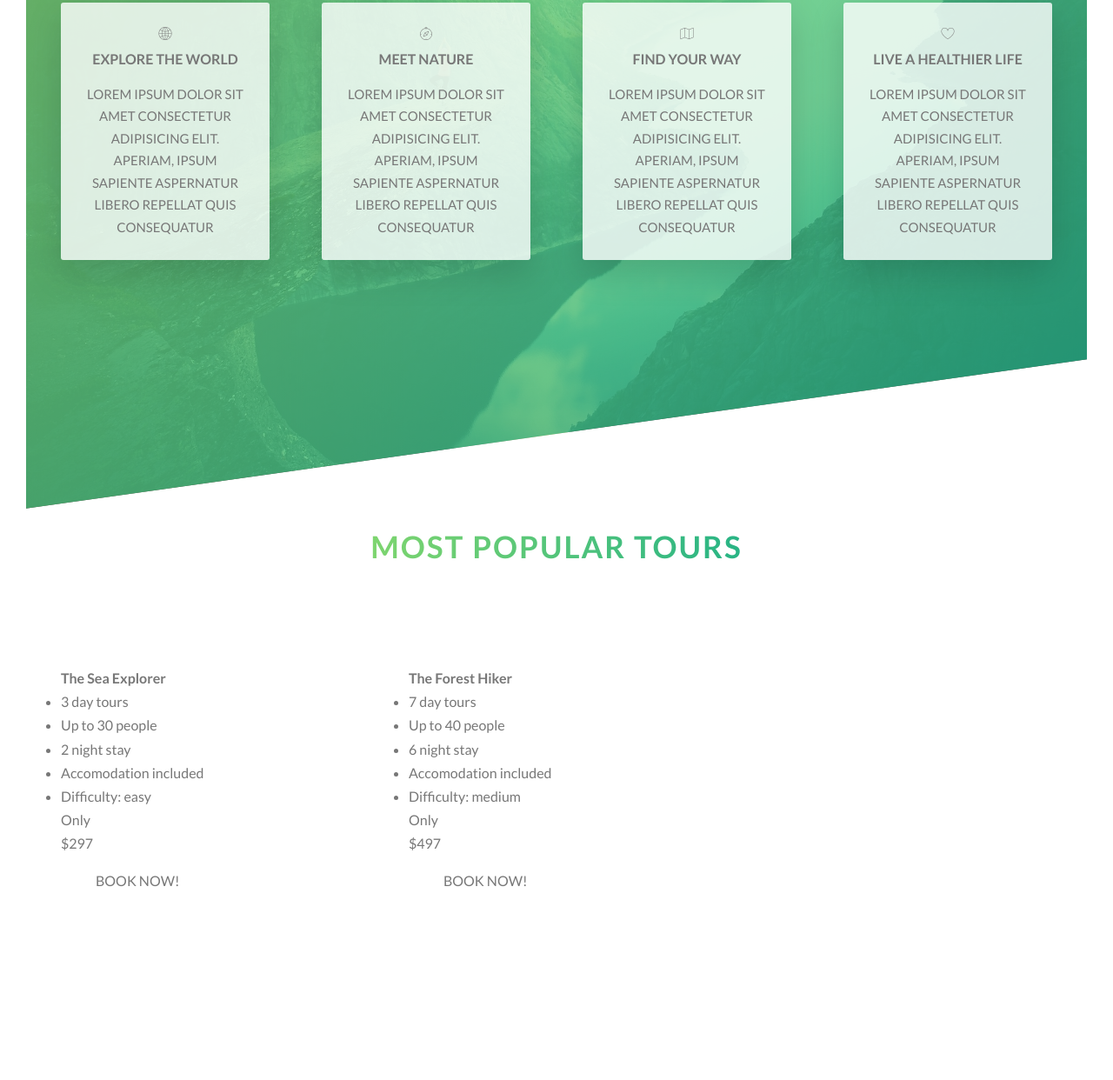
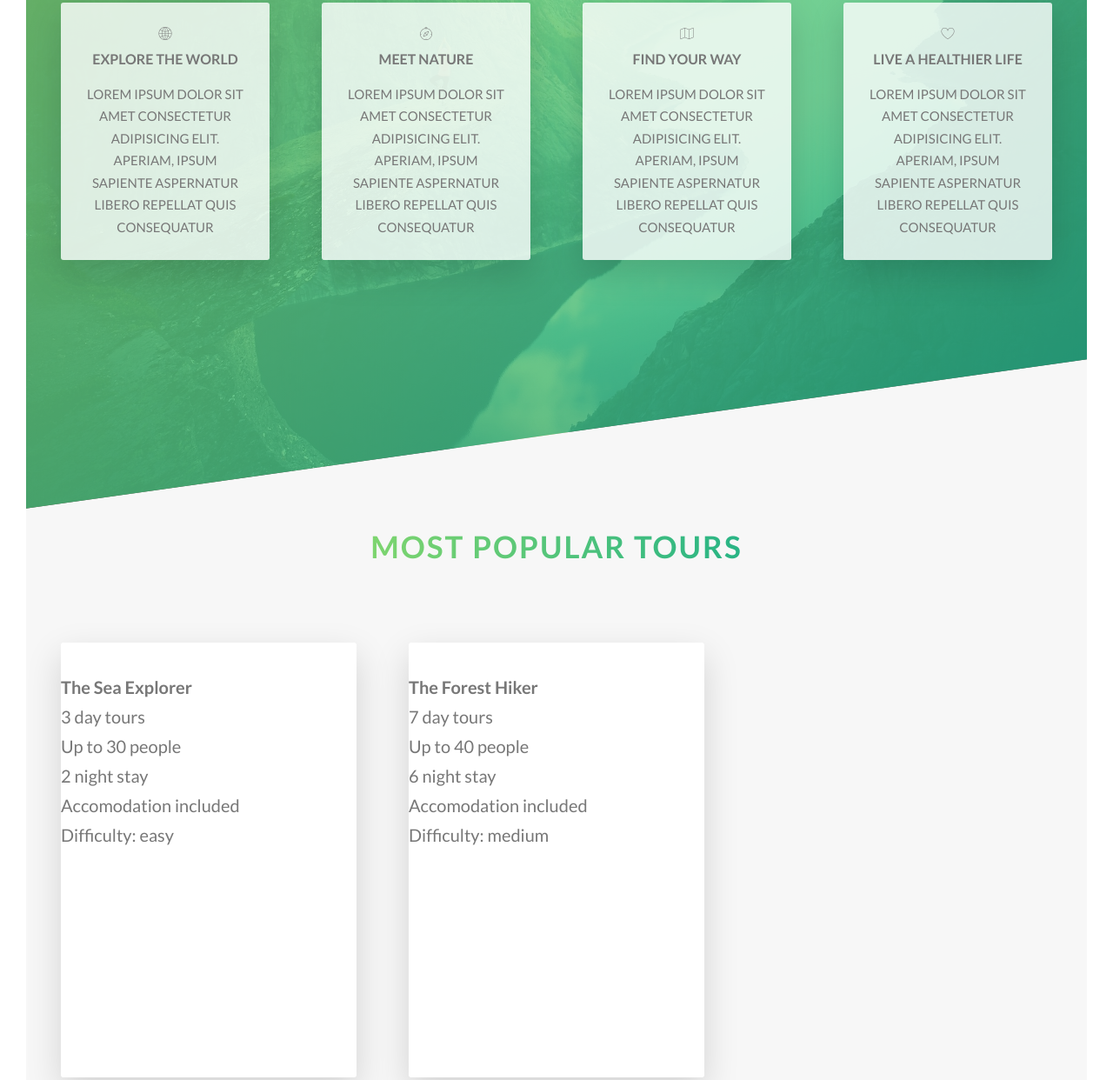
Before and after one commit to xiaowulang-turbo/advanced-css-course, a website: page Natours/starter/index.html in a window 1280 px wide. Shown: the part 1708-2950 px from the top of the page at 87% size. Drawn offline with Linux system fonts and the light colour scheme.

Commit message:
style: Format CSS for consistency and readability

```diff
--- a/Natours/starter/css/style.css
+++ b/Natours/starter/css/style.css
@@ -71,7 +71,7 @@ body {
 }
 
 body {
-    font-family: 'Lato', sans-serif;
+  font-family: "Lato", sans-serif;
   font-weight: 400;
   font-size: 1.6rem;
   line-height: 1.7;
@@ -124,8 +124,7 @@ body {
   margin-bottom: 1.5rem;
 }
 
-.btn:link,
-.btn:visited {
+.btn:link, .btn:visited {
   text-transform: uppercase;
   text-decoration: none;
   padding: 1.5rem 4rem;
@@ -147,7 +146,7 @@ body {
   color: #777;
 }
 .btn::after {
-    content: '';
+  content: "";
   display: inline-block;
   height: 100%;
   width: 100%;
@@ -170,8 +169,7 @@ body {
   animation-fill-mode: backwards;
 }
 
-.btn-text:link,
-.btn-text:visited {
+.btn-text:link, .btn-text:visited {
   font-size: 1.6rem;
   color: #55c57a;
   display: inline-block;
@@ -252,14 +250,54 @@ body {
   display: block;
 }
 
+.card {
+  perspective: 150rem;
+  -moz-perspective: 150rem;
+  position: relative;
+  height: 50rem;
+}
+.card__side {
+  background-color: orangered;
+  font-size: 2rem;
+  height: 50rem;
+  transition: all 0.8s ease;
+  position: absolute;
+  top: 0;
+  left: 0;
+  width: 100%;
+  height: 100%;
+  backface-visibility: hidden;
+  border-radius: 3px;
+  overflow: hidden;
+  box-shadow: 0 1.5rem 4rem rgba(0, 0, 0, 0.15);
+}
+.card__side--front {
+  background-color: #fff;
+}
+.card__side--back {
+  transform: rotateY(180deg);
+}
+.card__side--back-1 {
+  background-image: linear-gradient(to right bottom, #ffb92a, #ff7730);
+}
+.card__side--back-2 {
+  background-image: linear-gradient(to right bottom, #2998ff, #5643fa);
+}
+.card__side--back-3 {
+  background-image: linear-gradient(to right bottom, #2998ff, #5643fa);
+}
+.card:hover .card__side--front {
+  box-shadow: 0 1.5rem 4rem rgba(0, 0, 0, 0.15);
+  transform: rotateY(-180deg);
+}
+.card:hover .card__side--back {
+  box-shadow: 0 1.5rem 4rem rgba(0, 0, 0, 0.15);
+  transform: rotateY(0);
+}
+
 .header {
   height: 95vh;
-    background-image: linear-gradient(
-            to right bottom,
-            rgba(126, 213, 111, 0.8),
-            rgba(40, 180, 133, 0.8)
-        ),
-        url(../img/hero.jpg);
+  background-image: linear-gradient(to right bottom, rgba(126, 213, 111, 0.8), rgba(40, 180, 133, 0.8)), url(../img/hero.jpg);
   background-size: cover;
   background-position: top;
   position: relative;
@@ -289,14 +327,14 @@ body {
   margin-bottom: 8rem;
 }
 .row::after {
-    content: '';
+  content: "";
   display: table;
   clear: both;
 }
-.row [class^='col-'] {
+.row [class^=col-] {
   float: left;
 }
-.row [class^='col-']:not(:last-child) {
+.row [class^=col-]:not(:last-child) {
   margin-right: 6rem;
 }
 .row .col-1-of-2 {
@@ -326,12 +364,7 @@ body {
 
 .section-features {
   padding: 20rem 0;
-    background-image: linear-gradient(
-            to right bottom,
-            rgba(126, 213, 111, 0.8),
-            rgba(40, 180, 133, 0.8)
-        ),
-        url(../img/hero.jpg);
+  background-image: linear-gradient(to right bottom, rgba(126, 213, 111, 0.8), rgba(40, 180, 133, 0.8)), url(../img/hero.jpg);
   background-size: cover;
   background-position: top;
   transform: skewY(-8deg);
@@ -345,6 +378,14 @@ body {
 .section-tours {
   padding: 20rem 0;
   margin-top: -10rem;
+  background-color: #f7f7f7;
+}
+
+.section-book {
+  padding: 10rem 0;
+  background-image: linear-gradient(to right bottom, rgba(126, 213, 111, 0.8), rgba(40, 180, 133, 0.8)), url(../img/nat-5.jpg);
+  background-size: cover;
+  background-position: center;
 }
 
 /*# sourceMappingURL=style.css.map */
```
Lines whose indentation alone changed are shown as unchanged.
